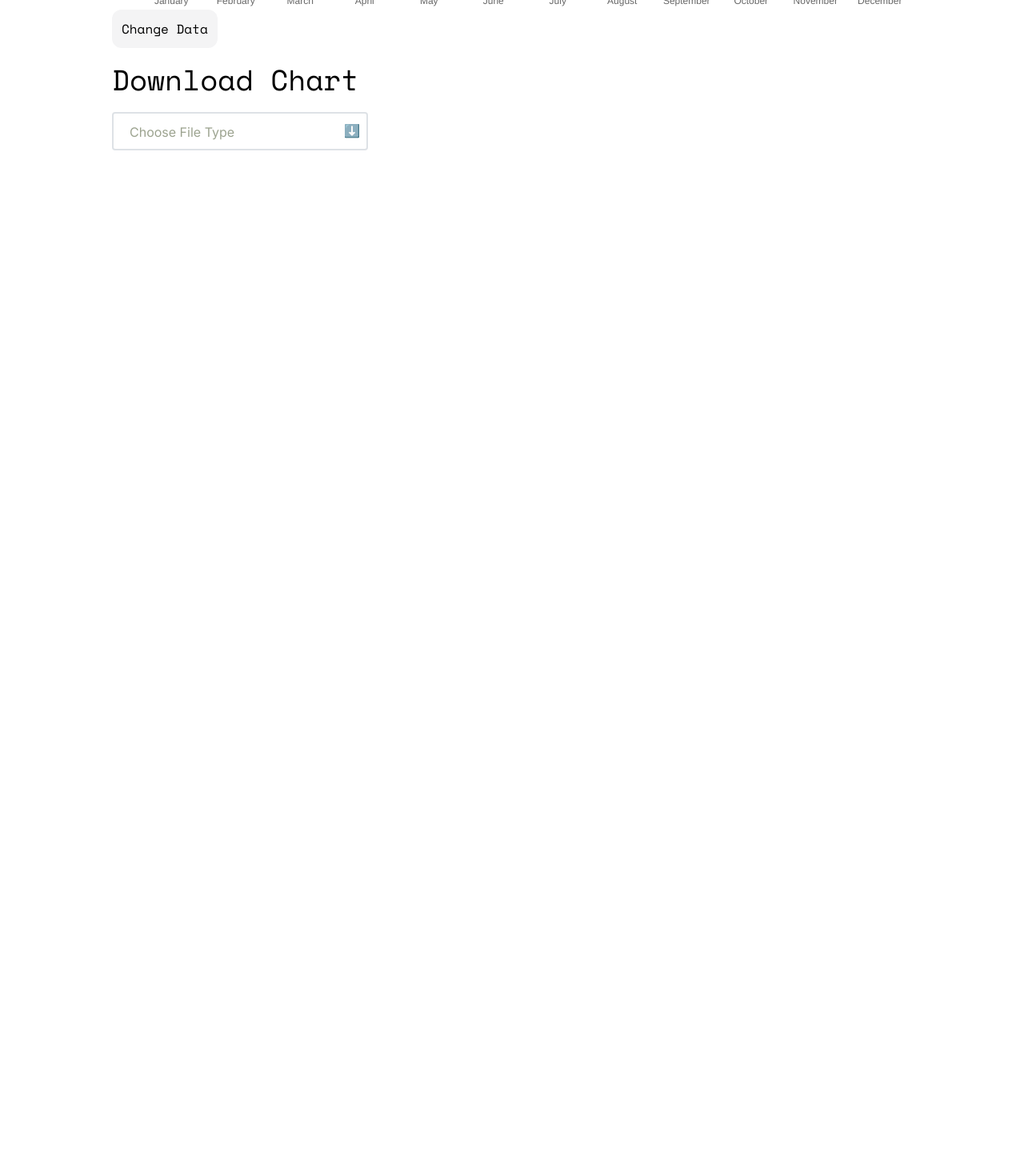
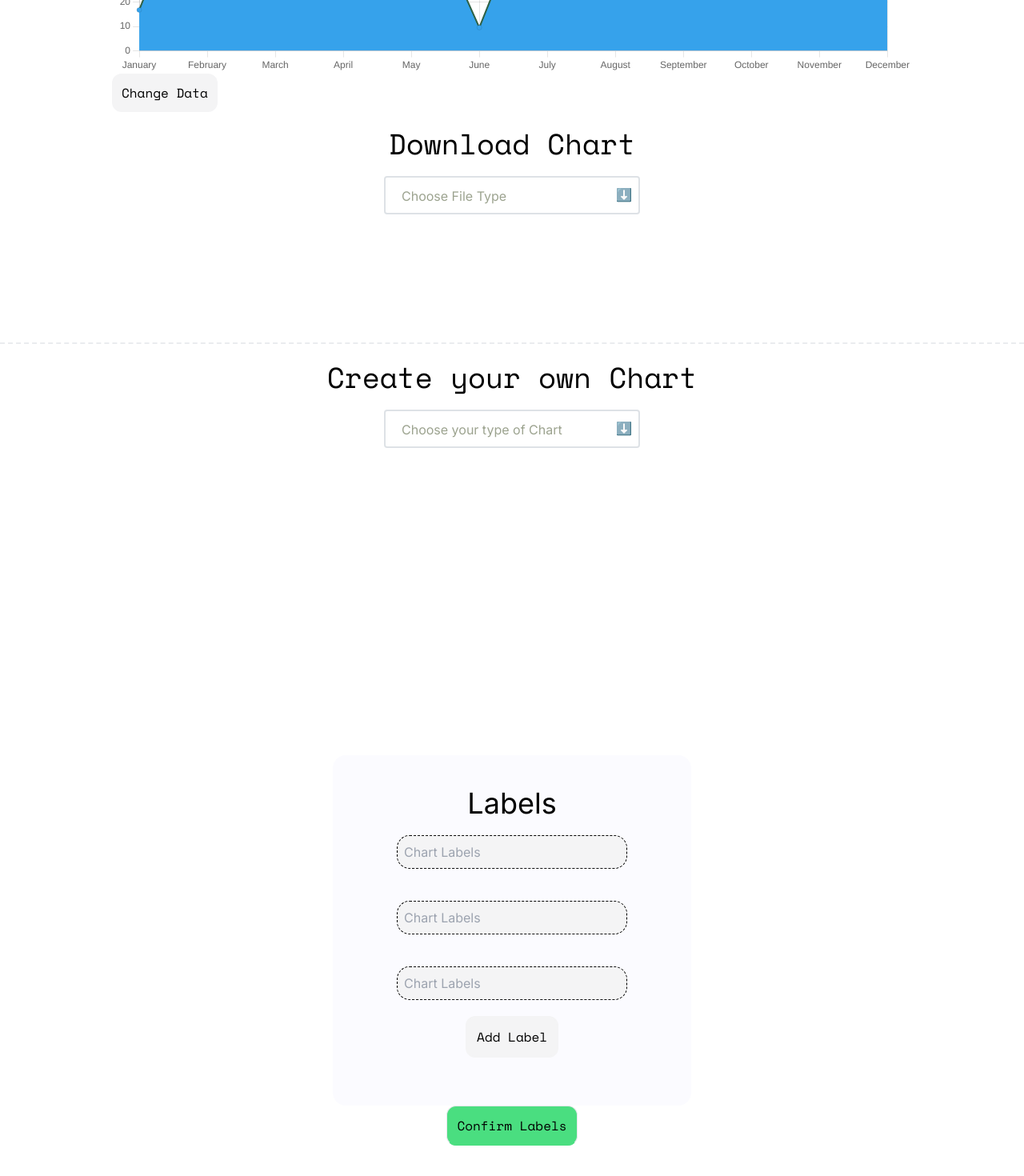
Before and after one commit to larsdekooter/chart-genreator, a Next.js app: page / in a window 1280 px wide. Shown: the part 516-1986 px from the top of the page at 80% size. Before the commit the page ends 1600 px from the top, so only its background shows below. Built offline with nearby package versions, Linux system fonts and the light colour scheme.

Commit message:
Labels Input

```diff
--- a/app/layout.tsx
+++ b/app/layout.tsx
@@ -15,8 +15,10 @@ export default function RootLayout({
   children: React.ReactNode;
 }) {
   return (
-    <html lang="en">
-      <body className={`${inter.className} h-[200vh]`}>{children}</body>
+    <html lang="en" className="overflow-x-hidden relative overflow-y-scroll">
+      <body className={`${inter.className}  overflow-x-hidden p-20`}>
+        {children}
+      </body>
     </html>
   );
 }
--- a/app/page.tsx
+++ b/app/page.tsx
@@ -1,5 +1,6 @@
 "use client";
 
+import ArrayInputWrapper from "@/components/ArrayInputWrapper";
 import ChartComponent from "@/components/Chart";
 import Input from "@/components/Input";
 import Layout from "@/components/Layout";
@@ -17,7 +18,7 @@ export default function Home() {
   const [type, setType] = useState("" as ChartType);
   return (
     <Layout>
-      <div className="flex flex-col items-start">
+      <div className="flex flex-col items-center overflow-x-hidden h-full">
         <div>
           <ChartComponent
             data={{
@@ -55,7 +56,7 @@ export default function Home() {
                 },
               },
             }}
-            type="bar"
+            type="line"
             isExample={true}
             id="exampleCanvas"
           />
@@ -63,8 +64,8 @@ export default function Home() {
         <h1 className={`text-4xl my-5 ${spaceMono.className}`}>
           Download Chart
         </h1>
-        <Input text="Choose file type">
-          {["JPG", "PNG"].map((type) => (
+        <Input text="Choose File Type">
+          {["JPG", "PNG", "Mov", "TEST", "More test"].map((type) => (
             <Option
               key={type}
               value={type}
@@ -80,6 +81,56 @@ export default function Home() {
             </Option>
           ))}
         </Input>
+        <div className="h-1 w-screen overflow-hidden border-t-[#eaecef] border-t-2 border-dashed mt-40"></div>
+        <>
+          <h1 className={`text-4xl my-5 ${spaceMono.className}`}>
+            Create your own Chart
+          </h1>
+          <Input text="Choose your type of Chart">
+            {["Line", "Bar", "Bubble", "Doughnut", "Pie", "Scatter"].map(
+              (type) => (
+                <Option
+                  key={type}
+                  value={type}
+                  onChoose={(e) => {
+                    setType(
+                      e.currentTarget.value.toLowerCase() as
+                        | "line"
+                        | "bar"
+                        | "bubble"
+                        | "doughnut"
+                        | "pie"
+                        | "scatter"
+                    );
+                  }}
+                >
+                  {type}
+                </Option>
+              )
+            )}
+          </Input>
+          <div className="h-96"></div>
+          <ArrayInputWrapper placeholder="Chart Labels" id="labelsInput" />
+          <button
+            className={`${spaceMono.className} w-fit p-3 bg-green-400 rounded-xl hover:border-green-500 border-[1px] border-b-green-400 hover:bg-green-300 duration-200`}
+            onClick={(e) => {
+              const AIW = document.getElementById("labelsInput");
+              const parentOfInputs = AIW?.children?.item(1) as HTMLDivElement;
+              const values = [];
+              let child: HTMLInputElement;
+              //@ts-ignore
+              for (child of parentOfInputs.children) {
+                values.push(child.value);
+              }
+              const data = chartData;
+              data.labels = values.filter((value) => value !== "");
+              setChartData(data);
+            }}
+          >
+            Confirm Labels
+          </button>
+          <div className="h-40"></div>
+        </>
       </div>
     </Layout>
   );
--- /dev/null
+++ b/components/ArrayInputComponent.tsx
@@ -0,0 +1,17 @@
+import { ReactNode } from "react";
+
+export default function ArrayInputComponent({
+  children,
+  placeholder,
+}: {
+  children?: ReactNode;
+  placeholder: string;
+}) {
+  return (
+    <input
+      type="text"
+      className="w-72 my-5 rounded-2xl p-2 bg-[#f4f4f5] outline-none border-[1px] border-black border-dashed "
+      placeholder={placeholder}
+    />
+  );
+}
--- /dev/null
+++ b/components/ArrayInputWrapper.tsx
@@ -0,0 +1,46 @@
+import { ReactNode } from "react";
+import ArrayInputComponent from "./ArrayInputComponent";
+import { spaceMono } from "@/lib/fonts";
+import { renderToStaticMarkup } from "react-dom/server";
+
+export default function ArrayInputWrapper({
+  id,
+  placeholder,
+}: {
+  id: string;
+  placeholder: string;
+}) {
+  return (
+    <div
+      className="w-fit bg-[#fbfbff] px-20 py-10 h-fit flex flex-col justify-center items-center rounded-2xl"
+      id={id}
+    >
+      <h1 className="text-4xl">Labels</h1>
+      <div className="flex flex-col items-center">
+        <ArrayInputComponent placeholder={placeholder} />
+        <ArrayInputComponent placeholder={placeholder} />
+        <ArrayInputComponent placeholder={placeholder} />
+      </div>
+      <button
+        className={`${spaceMono.className} w-fit p-3 bg-[#f4f4f5] rounded-xl hover:border-[#bed7f1] border-[2px] hover:bg-[#e0ecf8] border-[#f4f4f5] mb-5`}
+        onClick={(e) => {
+          const { currentTarget: target } = e;
+          const { parentElement: parent } = target;
+          if (!parent) return;
+          const { children } = parent;
+          const div = children.item(1);
+          if (!div) return;
+          const element = <ArrayInputComponent placeholder={placeholder} />;
+          const stringElement = renderToStaticMarkup(element);
+          const holder = document.createElement("div");
+          holder.innerHTML = stringElement;
+          const node = holder.firstChild;
+          if (!node) return;
+          div.appendChild(node);
+        }}
+      >
+        Add Label
+      </button>
+    </div>
+  );
+}
--- a/components/Header.tsx
+++ b/components/Header.tsx
@@ -6,7 +6,7 @@ export default function Header() {
   return (
     <header className="fixed w-[98vw] h-16 bg-[#4b4747] top-2 rounded-2xl flex justify-evenly content-center text-center flex-wrap z-[99]">
       <h1 className={`${spaceMono.className} text-white text-2xl `}>
-        Chart Creator
+        Chart Generator
       </h1>
       <Link href={"https://www.chartjs.org/"}>
         <Image
--- a/components/Input.tsx
+++ b/components/Input.tsx
@@ -18,8 +18,6 @@ export default function Input({
     if (!isExpanded) {
       setExpanded(true);
       const menu = event.target as HTMLDivElement;
-      (document.getElementById("input") as HTMLSpanElement).style.color =
-        "black";
       menu.style.borderColor = "black";
       const children = menu.children;
       const menuOptions = [];
@@ -29,6 +27,8 @@ export default function Input({
         else if (child instanceof HTMLSpanElement) {
           if (child.id === "arrow") {
             child.style.transform = "rotate(180deg) ";
+          } else if (child.id === "input") {
+            child.style.color = "black";
           }
         }
       }
@@ -46,8 +46,6 @@ export default function Input({
     } else {
       const menu = event.target as HTMLDivElement;
       menu.style.borderColor = "#dee2e6";
-      (document.getElementById("input") as HTMLSpanElement).style.color =
-        "#9CA38F";
       const children = menu.children;
       const menuOptions = [];
       //@ts-ignore
@@ -56,6 +54,8 @@ export default function Input({
         else if (child instanceof HTMLSpanElement) {
           if (child.id === "arrow") {
             child.style.transform = "rotate(0deg)";
+          } else if (child.id === "input") {
+            child.style.color = "#9CA38F";
           }
         }
       }
@@ -74,7 +74,7 @@ export default function Input({
   };
   return (
     <button
-      className="min-w-[20rem] border-[#dee2e6] border-2 border-solid rounded h-12 relative cursor-pointer  p-3 duration-200 capitalize"
+      className="min-w-[20rem] border-[#dee2e6] border-2 border-solid rounded h-12 relative cursor-pointer  p-3 duration-200"
       onClick={handleClick}
     >
       <span
```
